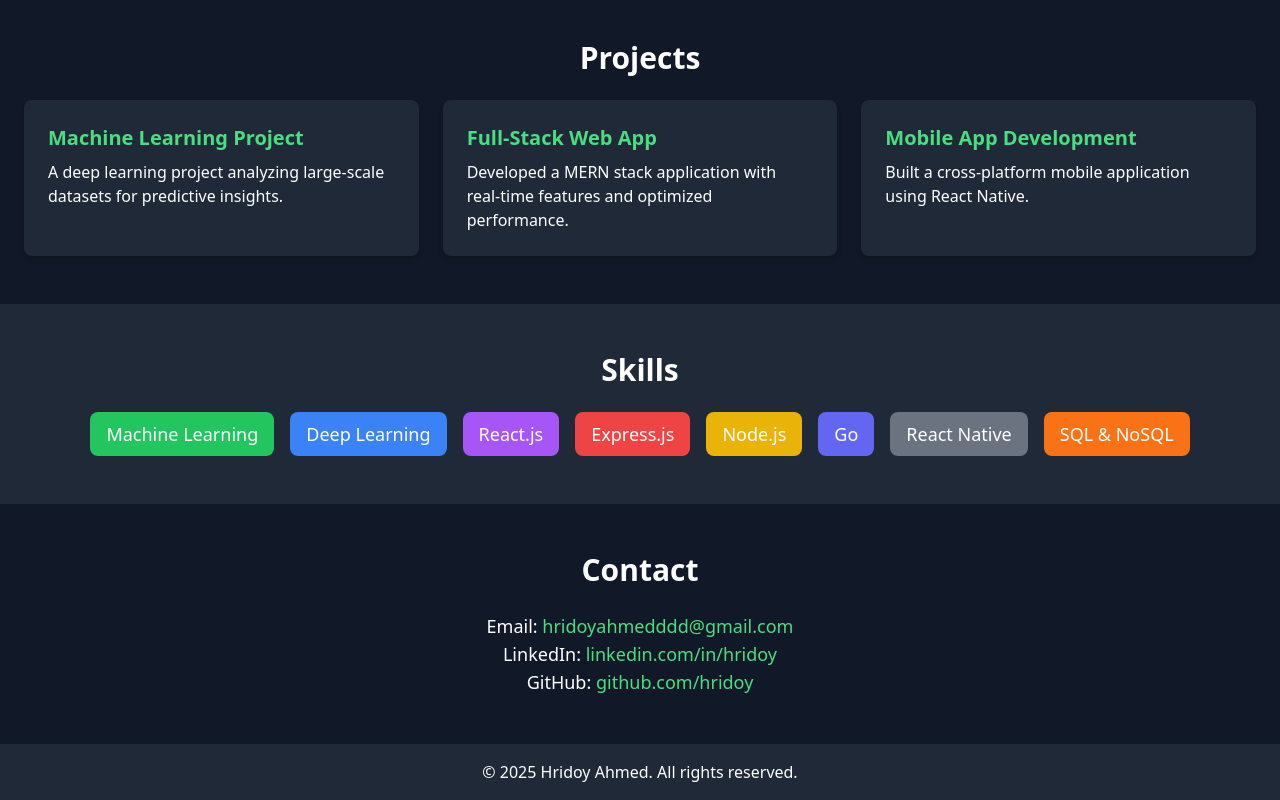
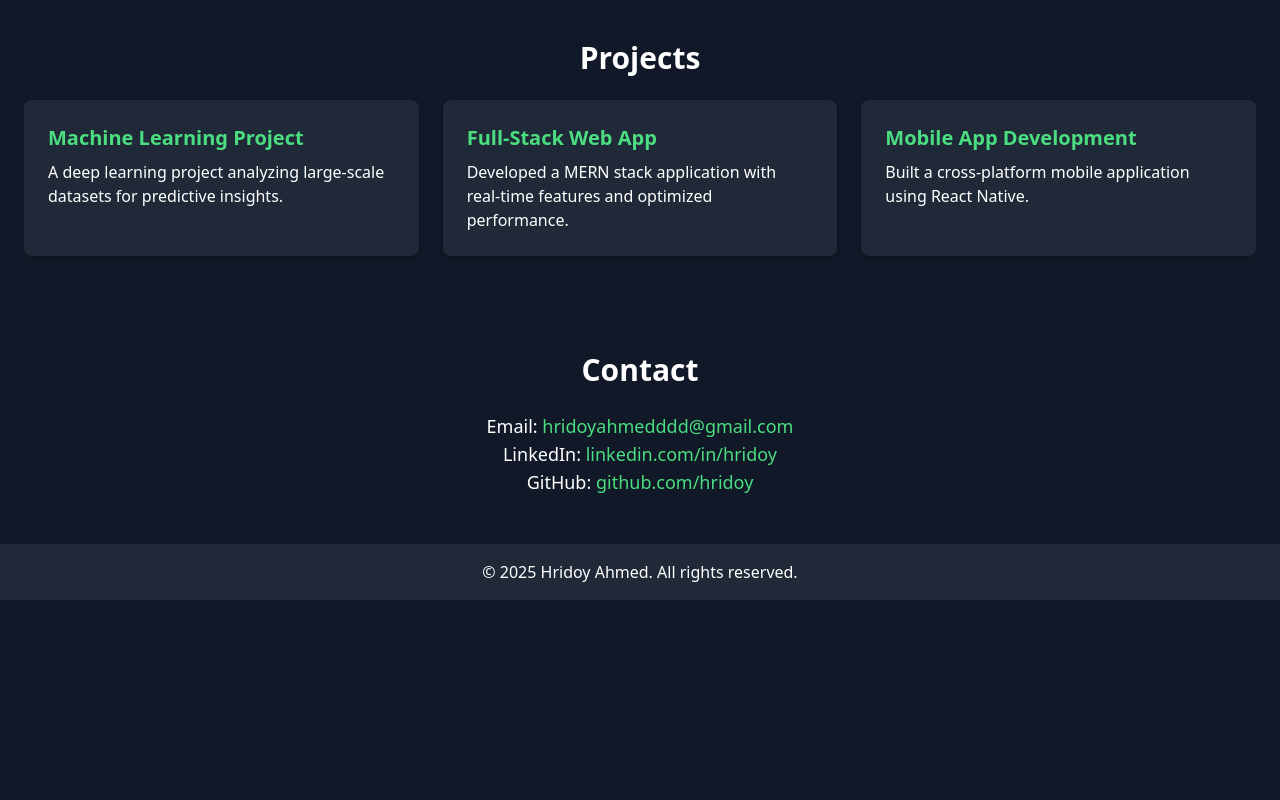
Before and after one commit to hrid0yyy/portfolio, a plain HTML site: page index.html in a window 1280 px wide. Shown: the part 736-1536 px from the top of the page. After the commit the page ends 1336 px from the top, so only its background shows below. Drawn offline with nearby package versions, Linux system fonts and the light colour scheme.

Commit message:
Update index.html

```diff
--- a/index.html
+++ b/index.html
@@ -71,34 +71,6 @@
       </div>
     </section>
 
-    <section id="skills" class="py-12 px-6 bg-gray-800 text-center">
-      <h2 class="text-3xl font-bold text-white mb-6">Skills</h2>
-      <div class="flex flex-wrap justify-center space-x-4 text-lg">
-        <span class="bg-green-500 text-white px-4 py-2 rounded-lg"
-          >Machine Learning</span
-        >
-        <span class="bg-blue-500 text-white px-4 py-2 rounded-lg"
-          >Deep Learning</span
-        >
-        <span class="bg-purple-500 text-white px-4 py-2 rounded-lg"
-          >React.js</span
-        >
-        <span class="bg-red-500 text-white px-4 py-2 rounded-lg"
-          >Express.js</span
-        >
-        <span class="bg-yellow-500 text-white px-4 py-2 rounded-lg"
-          >Node.js</span
-        >
-        <span class="bg-indigo-500 text-white px-4 py-2 rounded-lg">Go</span>
-        <span class="bg-gray-500 text-white px-4 py-2 rounded-lg"
-          >React Native</span
-        >
-        <span class="bg-orange-500 text-white px-4 py-2 rounded-lg"
-          >SQL & NoSQL</span
-        >
-      </div>
-    </section>
-
     <section id="contact" class="py-12 px-6 bg-gray-900 text-center">
       <h2 class="text-3xl font-bold text-white mb-6">Contact</h2>
       <p class="text-lg">
```
